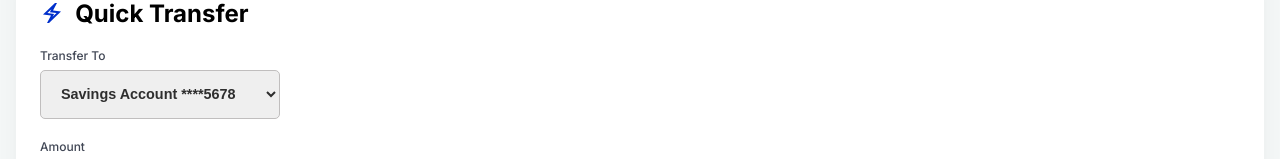
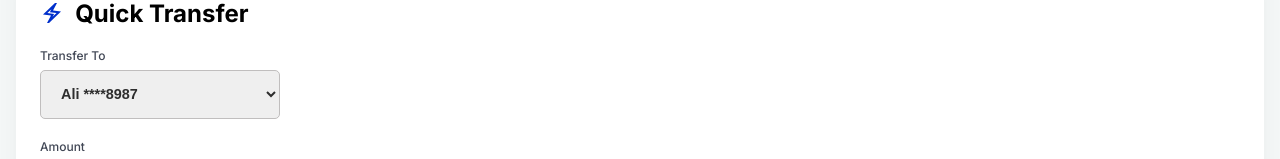
Before and after one commit to hadiashah01/bank-account-manager, a React (Vite) app: page / in a window 1280 px wide. Both pictures are taken after a click on the button "Debit". Shown: the part 399-558 px from the top of the page. Built offline with nearby package versions, Linux system fonts and the light colour scheme.

Commit message:
connect QuickTransferCard with account state,pass accounts to it connect debit target account selection & connect credit and debit actions to bank account
+ use real account numbers in transfer dropdown ,add unique keys to account option

```diff
--- a/src/App.jsx
+++ b/src/App.jsx
@@ -35,7 +35,7 @@ export default function App() {
     function updateDebits(debits, targetUseraccount) {
       if (debits + debitedToday <= dailyDebitLimit) {
         userBalance -= debits;
-        targetUseraccount.balance += debits;
+        targetUseraccount.updateCredits(debits);
         debitedToday += debits;
         TransactionRecords.push({
           userBalance,
@@ -74,13 +74,12 @@ export default function App() {
     branchName: "Cantt Branch",
     branchCode: 345,
   };
-  const initialAccounts = [
+
+  const [accounts, setAccounts] = useState( [
     createBankAccount("Ali", mainBranch, 12000),
     createBankAccount("Ahmed", cityBranch, 20000),
     createBankAccount("Sara", canttBranch, 15000),
-  ];
-
-  const [accounts, setAccounts] = useState(initialAccounts);
+  ]);
   const [activeAccountNumber, setActiveAccountNumber] = useState(
     accounts[0].accountNumber,
   );
@@ -119,6 +118,7 @@ export default function App() {
       <QuickTransferCard
         onCredit={onCredit}
         onDebit={onDebit}
+        accounts={accounts}
       ></QuickTransferCard>
       <AvailableBalance></AvailableBalance>
       <TransactionTable></TransactionTable>
--- a/src/components/QuickTransferCard/QuickTransferCard.jsx
+++ b/src/components/QuickTransferCard/QuickTransferCard.jsx
@@ -1,7 +1,7 @@
 import "./QuickTransferCard.css";
 import { useState } from "react";
-export default function QuickTransferCard({ onDebit, onCredit }) {
-  const [targetId, setTargetId] = useState(5678);
+export default function QuickTransferCard({ accounts, onDebit, onCredit }) {
+  const [targetId, setTargetId] = useState(accounts[1].accountNumber);
   const [amount, setAmount] = useState("");
   const [showSelect, setShowSelect] = useState(false);
   return (
@@ -29,9 +29,12 @@ export default function QuickTransferCard({ onDebit, onCredit }) {
             defaultValue="5678"
             onChange={(e) => setTargetId(e.target.value)}
           >
-            <option value="1234">Checking Account ****1234</option>
-            <option value="5678">Savings Account ****5678</option>
-            <option value="9012">Credit Card ****9012</option>
+            {accounts.map((account) => (
+              <option value={account.accountNumber} key={account.accountNumber}>
+                {account.userFullName} ****
+                {String(account.accountNumber).slice(-4)}
+              </option>
+            ))}
           </select>
           <br />
         </>
```
